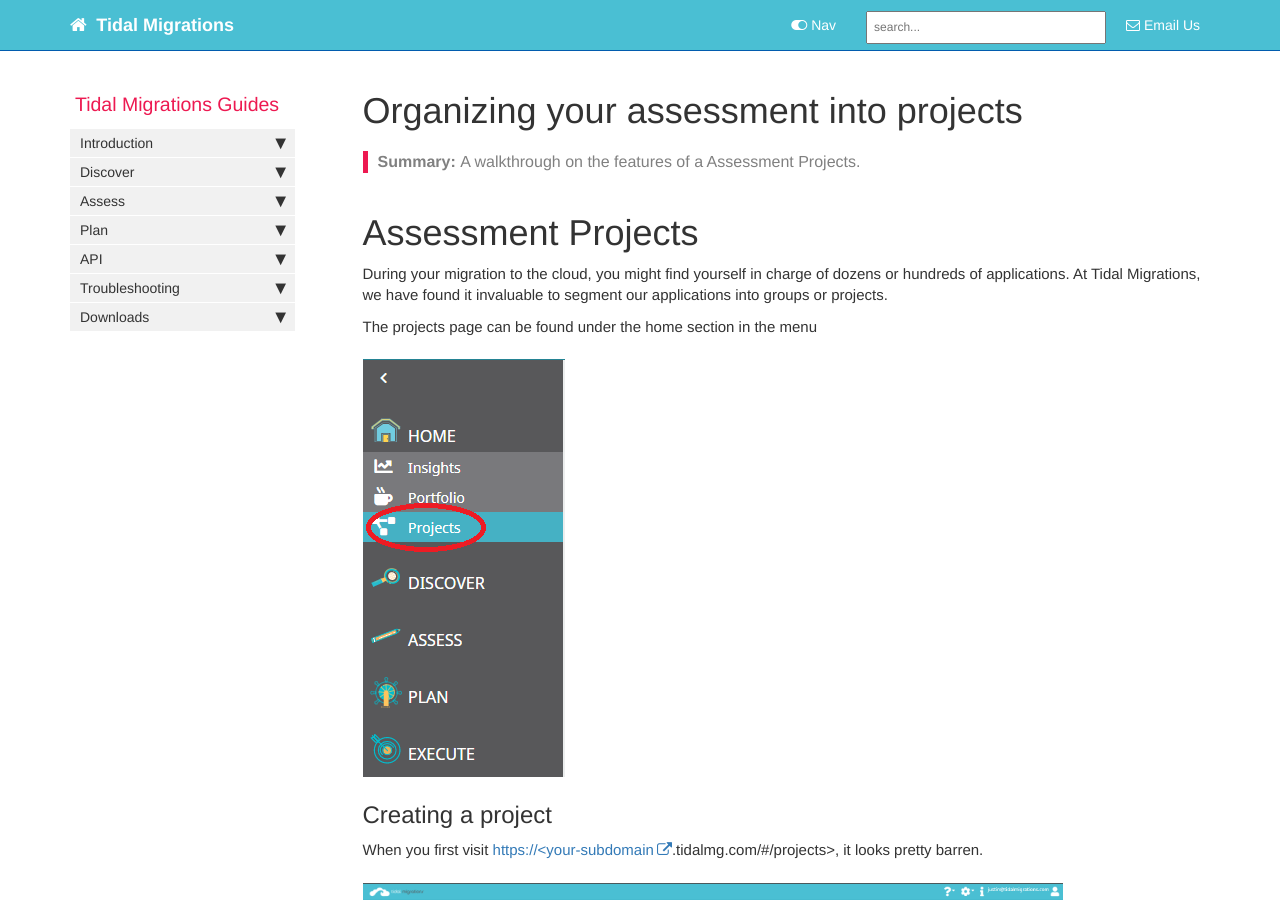
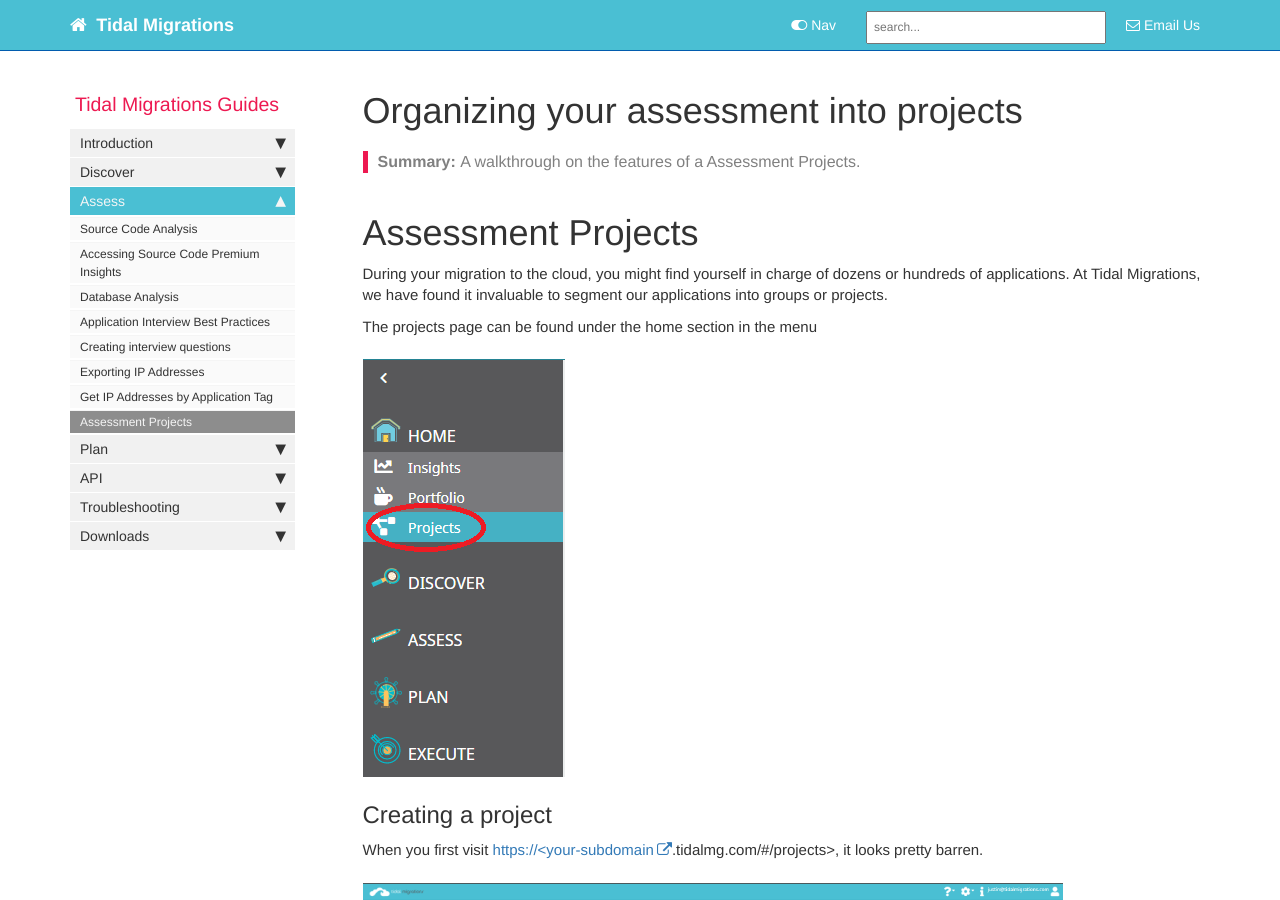
Before and after one commit to tidalmigrations/tidalmigrations.github.io, a Jekyll site: the page built from pages/user guides/assessment_projects.md, in a window 1280 px wide and 900 px high. Built offline with Jekyll 4.4.1, drawn with Linux system fonts in a browser that asks for light colours; nearby versions of some CDN libraries; comment, search, counter and statistics services are not loaded.

Commit message:
Add to sidebar

```diff
--- a/_data/sidebars/main_sidebar.yml
+++ b/_data/sidebars/main_sidebar.yml
@@ -78,6 +78,9 @@ entries:
     - title: Get IP Addresses by Application Tag
       output: web
       url: /tag-to-ip-addresses.html
+    - title: Assessment Projects
+      output: web
+      url: /assessment-projects.html
   - title: Plan
     output: web
     folderitems:
--- a/pages/user guides/assessment_projects.md
+++ b/pages/user guides/assessment_projects.md
@@ -6,7 +6,7 @@ last_updated: June, 2021
 summary: "A walkthrough on the features of a Assessment Projects."
 sidebar: main_sidebar
 folder: userguides
-permalink: assessment_projects.html
+permalink: assessment-projects.html
 ---
 
 # Assessment Projects
```
